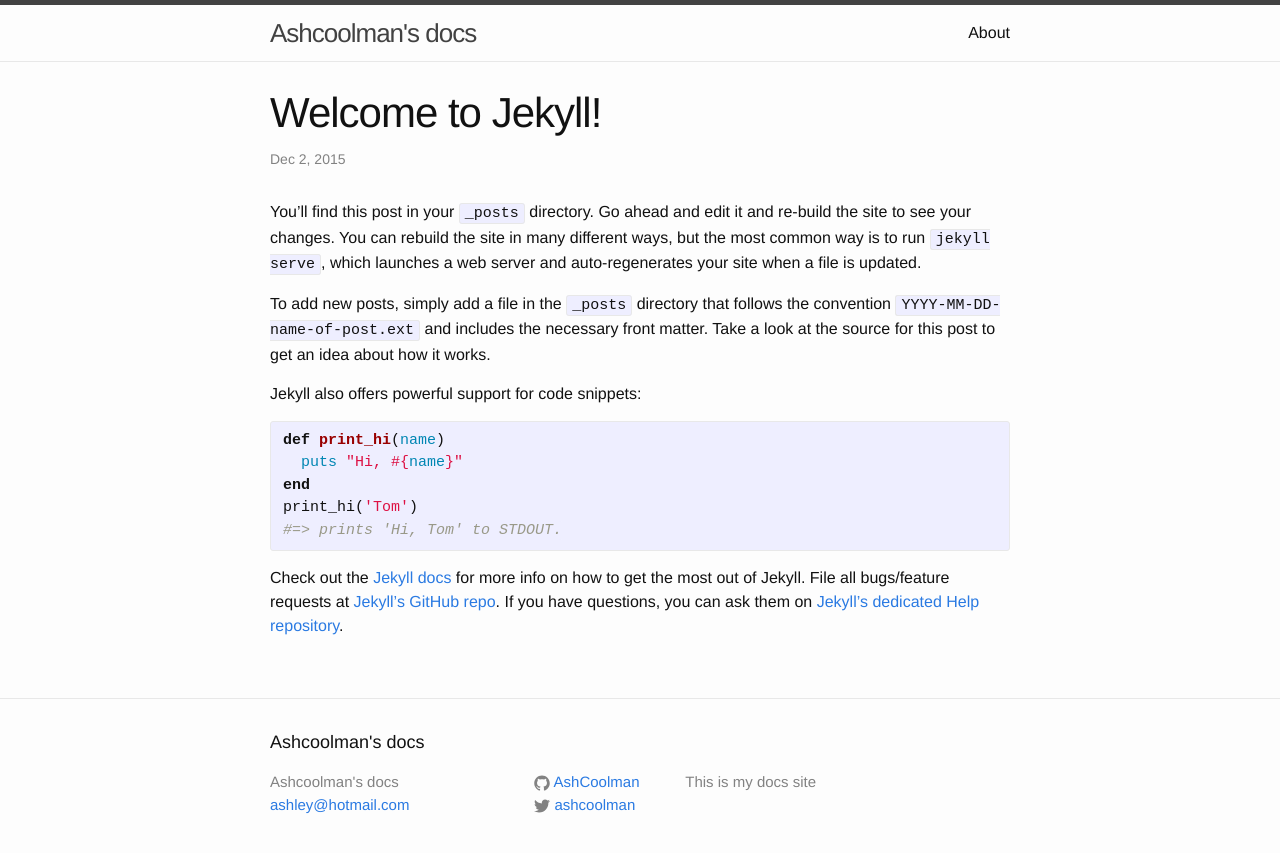
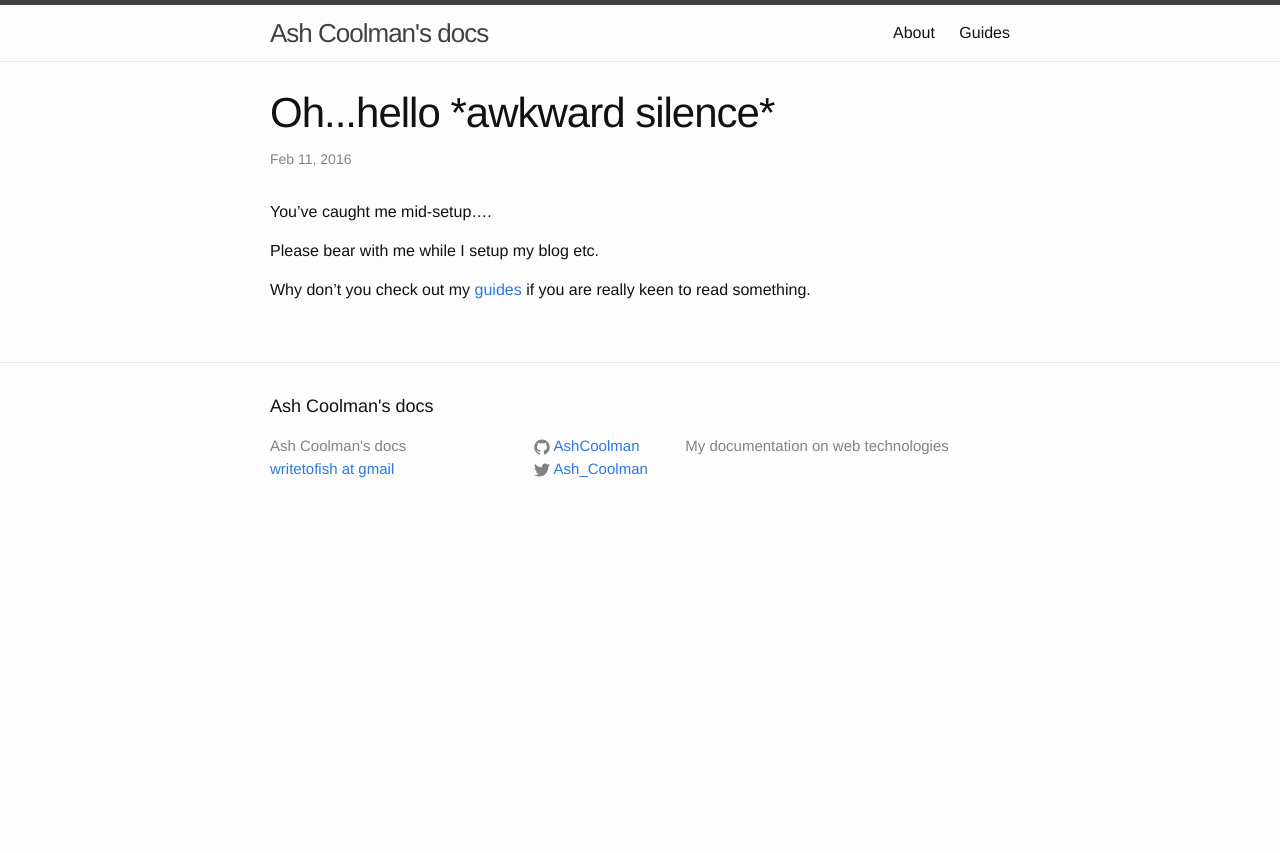
Before and after one commit to AshCoolman/docs, a Jekyll site: the page built from _posts/2015-12-02-welcome-to-jekyll.markdown, in a window 1280 px wide. Shown: the top 853 px of the page. Built offline with Jekyll 4.4.1, drawn with Linux system fonts in a browser that asks for light colours.

Commit message:
update: quick once over

```diff
--- a/_config.yml
+++ b/_config.yml
@@ -1,13 +1,13 @@
 # Site settings
-title: Ashcoolman's docs
-email: ashley@hotmail.com
+title: Ash Coolman's docs
+email: writetofish at gmail
 description: > # this means to ignore newlines until "baseurl:"
-  This is my docs site
-highlighter: pygments
+  My documentation on web technologies
+highlighter: rouge
 github: git@github.com:AshCoolman/docs.git
-baseurl: "/docs/" # the subpath of your site, e.g. /blog/
+baseurl: "/docs" # the subpath of your site, e.g. /blog/
 url: "http://ashcoolman.com" # the base hostname & protocol for your site
-twitter_username: ashcoolman
+twitter_username: Ash_Coolman
 github_username:  AshCoolman
 
 # Build settings
--- a/_posts/2015-12-02-welcome-to-jekyll.markdown
+++ b/_posts/2015-12-02-welcome-to-jekyll.markdown
@@ -1,25 +1,11 @@
 ---
 layout: post
-title:  "Welcome to Jekyll!"
-date:   2015-12-02 20:31:43
+title:  "Oh...hello *awkward silence*"
+date:   2016-02-11 13:26:55
 categories: jekyll update
 ---
-You’ll find this post in your `_posts` directory. Go ahead and edit it and re-build the site to see your changes. You can rebuild the site in many different ways, but the most common way is to run `jekyll serve`, which launches a web server and auto-regenerates your site when a file is updated.
+You've caught me mid-setup....
 
-To add new posts, simply add a file in the `_posts` directory that follows the convention `YYYY-MM-DD-name-of-post.ext` and includes the necessary front matter. Take a look at the source for this post to get an idea about how it works.
+Please bear with me while I setup my blog etc.
 
-Jekyll also offers powerful support for code snippets:
-
-{% highlight ruby %}
-def print_hi(name)
-  puts "Hi, #{name}"
-end
-print_hi('Tom')
-#=> prints 'Hi, Tom' to STDOUT.
-{% endhighlight %}
-
-Check out the [Jekyll docs][jekyll] for more info on how to get the most out of Jekyll. File all bugs/feature requests at [Jekyll’s GitHub repo][jekyll-gh]. If you have questions, you can ask them on [Jekyll’s dedicated Help repository][jekyll-help].
-
-[jekyll]:      http://jekyllrb.com
-[jekyll-gh]:   https://github.com/jekyll/jekyll
-[jekyll-help]: https://github.com/jekyll/jekyll-help
+Why don't you check out my [guides](/docs/guides/) if you are really keen to read something.
```
Also changed, not shown: _layouts/guides.html (added, +28 -0 lines), about.md (+11 -3 lines), guides.md (added, +6 -0 lines), README.md (deleted).
